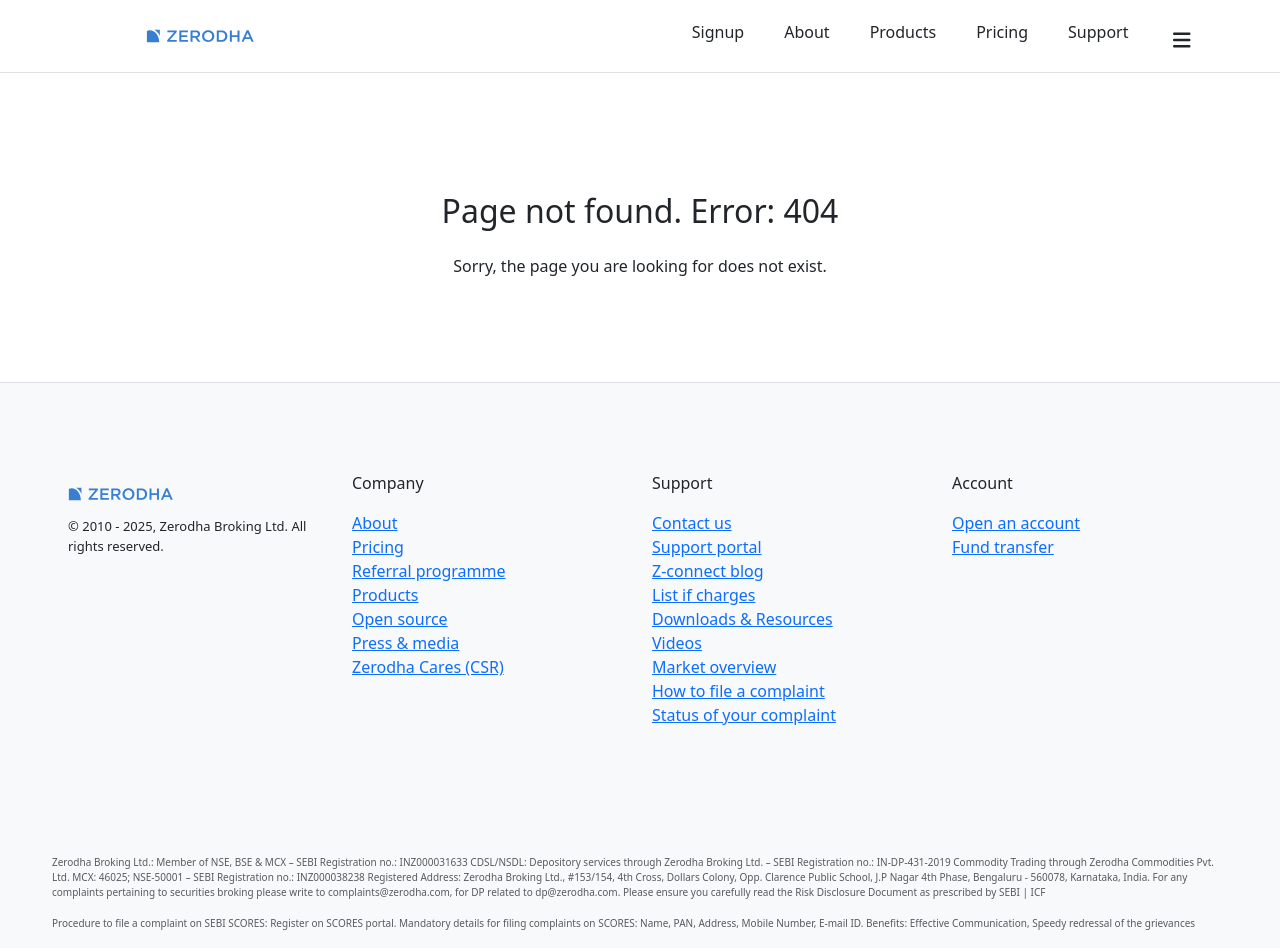
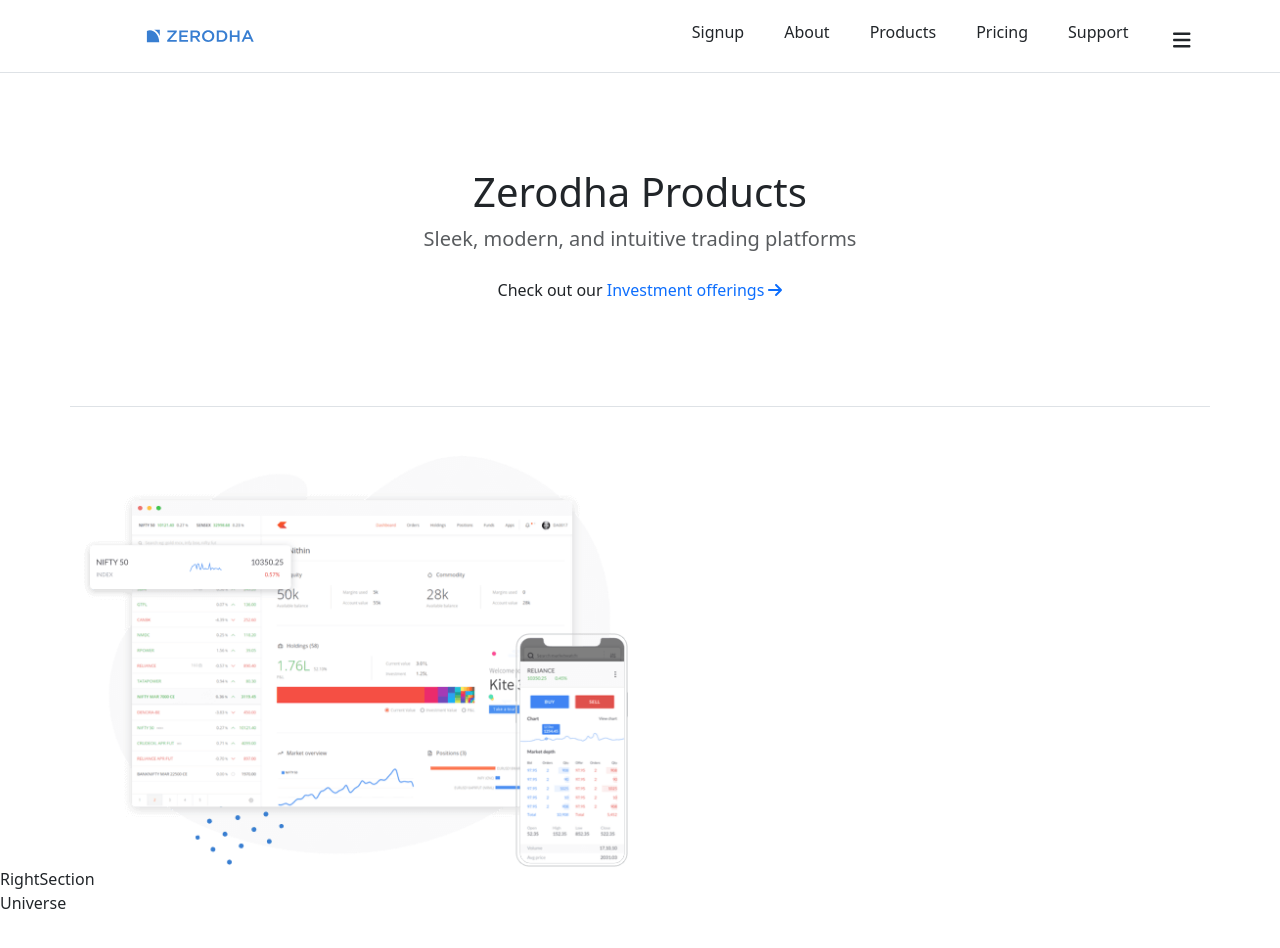
Before and after one commit to shobhikaa16/Zerodha_Clone, a React (Vite) app in the folder frontend/: page /products in a window 1280 px wide. Shown: the top 948 px of the page. Built offline with nearby package versions, Linux system fonts and the light colour scheme.

Commit message:
Products in working

```diff
--- a/frontend/src/Landing_page/Products/Hero.jsx
+++ b/frontend/src/Landing_page/Products/Hero.jsx
@@ -1,8 +1,17 @@
 import React from 'react'
+import { FontAwesomeIcon } from '@fortawesome/react-fontawesome';
+import { faArrowRight } from '@fortawesome/free-solid-svg-icons';
 
 function Hero() {
   return (
-    <div>Hero</div>
+    <div className="container text-center mt-5 p- mb-5">
+      <div className='p-10'>
+      <h1>Zerodha Products</h1>
+      <p className='text-muted' style={{fontSize:"20px"}}>Sleek, modern, and intuitive trading platforms</p>
+      <p className='mt-4 '>Check out our <a href=""style={{textDecoration:"none"}}>Investment offerings <FontAwesomeIcon icon={faArrowRight} /></a>
+      </p>
+      </div>
+    </div>
   )
 }
 
--- a/frontend/src/Landing_page/Products/LeftSection.jsx
+++ b/frontend/src/Landing_page/Products/LeftSection.jsx
@@ -2,7 +2,17 @@
 
 function LeftSection() {
   return (
-    <div>LeftSection</div>
+    <div className='container'>
+      <div className='row mt-5 border-top'>
+        <div className='col-6 mt-5'>
+          <img src="/images/kite.png" alt="" />
+        </div>
+        <div className='col-6 mt-5'>
+
+        </div>
+
+      </div>
+    </div>
   )
 }
 
--- a/frontend/src/main.jsx
+++ b/frontend/src/main.jsx
@@ -21,7 +21,7 @@
           <Route path="/" element={<HomePage />}></Route>
           <Route path="/signup" element={<Signup />}></Route>
           <Route path="/about" element={<AboutPage />}></Route>
-          <Route path="/product" element={<ProductPage />}></Route>
+          <Route path="/products" element={<ProductPage />}></Route>
           <Route path="/pricing" element={<PricingPage />}></Route>
           <Route path="/support" element={<SupportPage />}></Route>
           <Route path="*" element={<NotFound />}></Route>
```
